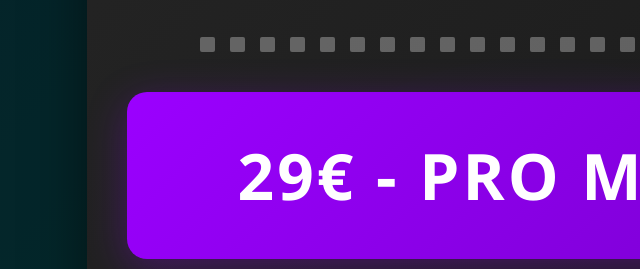
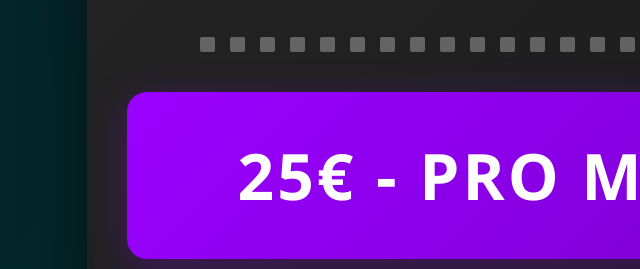
Before and after one commit to sportsevenseven/sportsevenseven-, a plain HTML site: page index.html in a window 1280 px wide. Shown: the part 2681-2950 px from the top of the page, 103-743 px from the left. Drawn offline with Linux system fonts and the light colour scheme.

Commit message:
Update VIP price from 29€ to 25€

```diff
--- a/index.html
+++ b/index.html
@@ -611,7 +611,7 @@
       </div>
 
       <div class="vip-price-section">
-        <div class="vip-price">29€ - PRO MONAT</div>
+        <div class="vip-price">25€ - PRO MONAT</div>
       </div>
     </div>
   </section>
```
